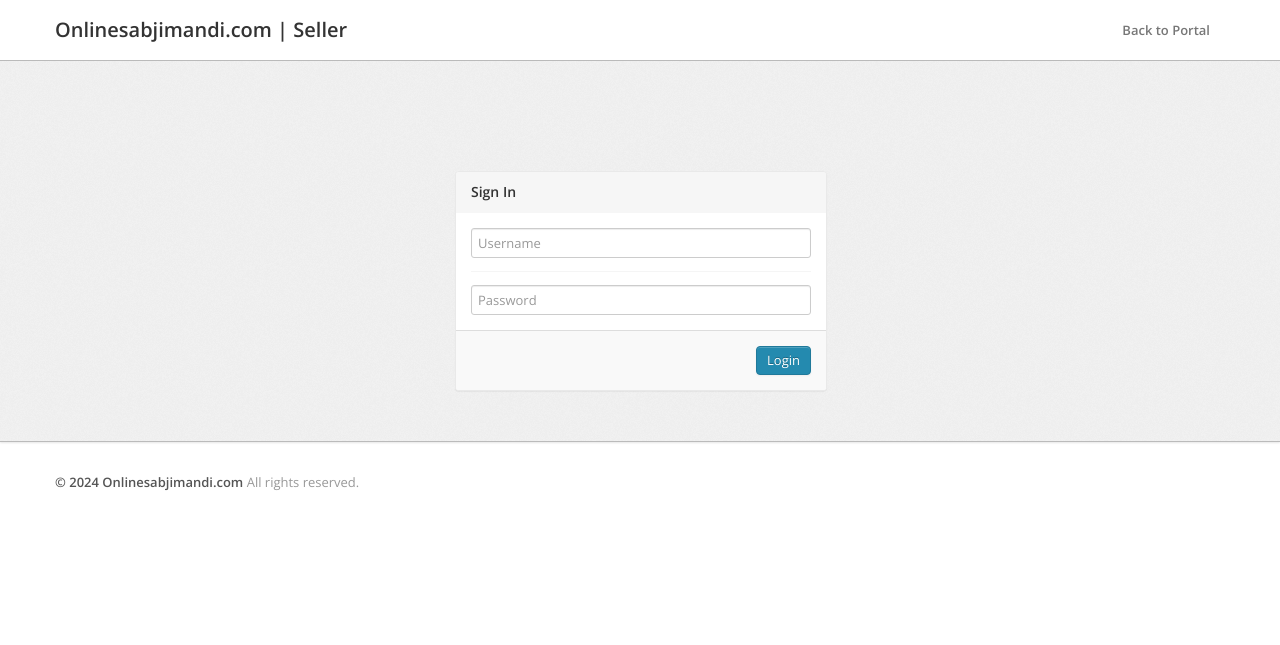
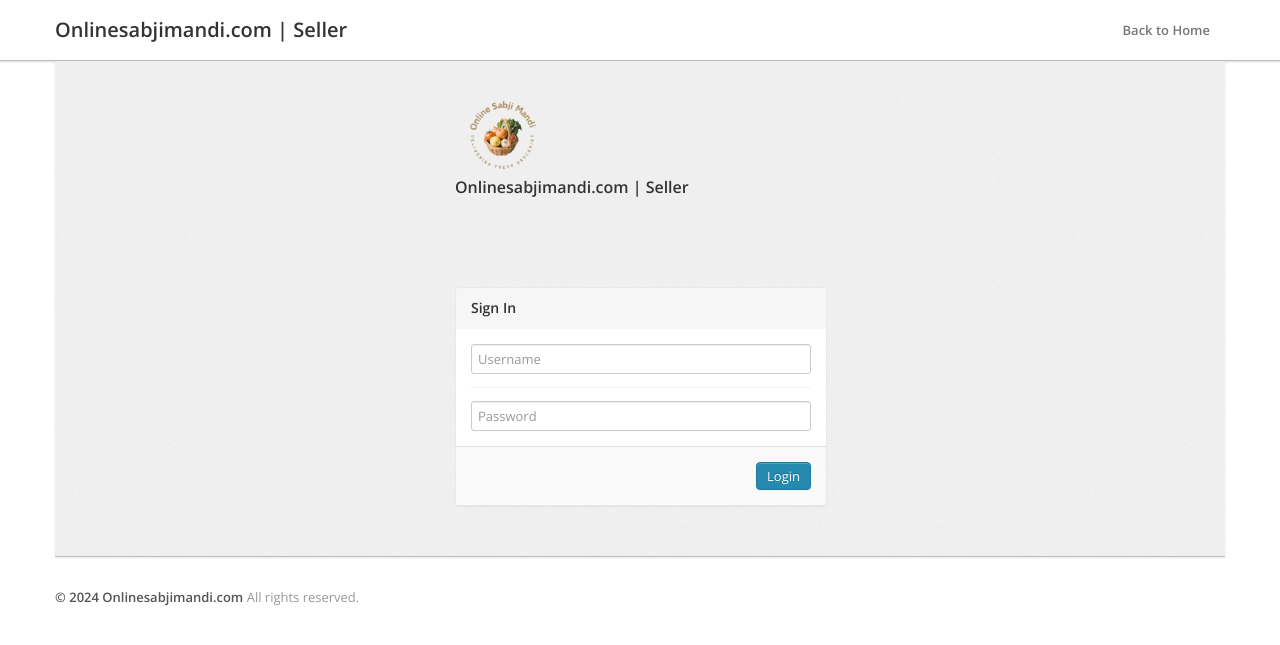
Before and after one commit to BalAnandPatel/finalosm, a PHP site: page /onlinesabjimandiapi/seller/index.php in a window 1280 px wide. Shown: the top 645 px of the page. Run offline with PHP 8.4, Linux system fonts and the light colour scheme.

Commit message:
change some functionality

```diff
--- a/includes/menu.php
+++ b/includes/menu.php
@@ -143,7 +143,7 @@
       </li>
       <?php } }?>
     </ul>
-    <li class="nav-item dropend">
+    <!-- <li class="nav-item dropend">
             <a class="nav-link dropdown" href="<?php echo 'shop.php' ?>" role="button"  aria-expanded="false">
           Contact Us
             </a>
@@ -155,7 +155,7 @@
             </a>
 
           </li>
-</li>
+</li> -->
               <!-- <span class="summary">Item 2: Summary</span> -->
 
 
--- a/seller/index.php
+++ b/seller/index.php
@@ -31,8 +31,8 @@
 
 					<ul class="nav pull-right">
 
-						<li><a href="http://localhost/onlinesabjimandi">
-								Back to Portal
+						<li><a href="../index.php">
+								Back to Home
 
 							</a></li>
 
@@ -47,9 +47,13 @@
 
 
 
-	<div class="wrapper">
+	<div class=" container wrapper">
 		<div class="container">
 			<div class="row">
+				<div class="span4 offset4">
+				<img src="../images/mainlogo.png" alt="logo" style="width: 100px;">
+				<h4>Onlinesabjimandi.com | Seller</h4>
+				</div>
 				<div class="module module-login span4 offset4">
 					<form class="form-vertical" method="post" action="action/sellerLogin_post.php">
 						<div class="module-head">
```
Also changed, not shown: delivery/index.php (+7 -3 lines), includes/footer.php (+8 -0 lines).
